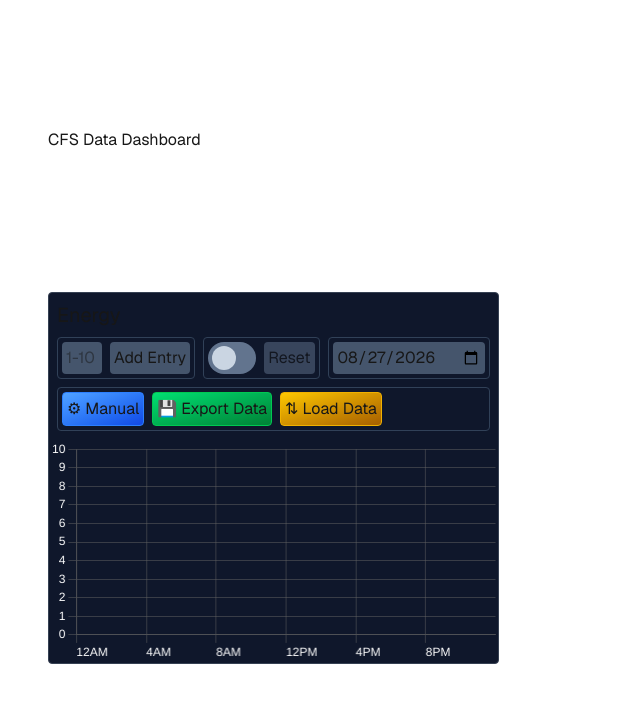
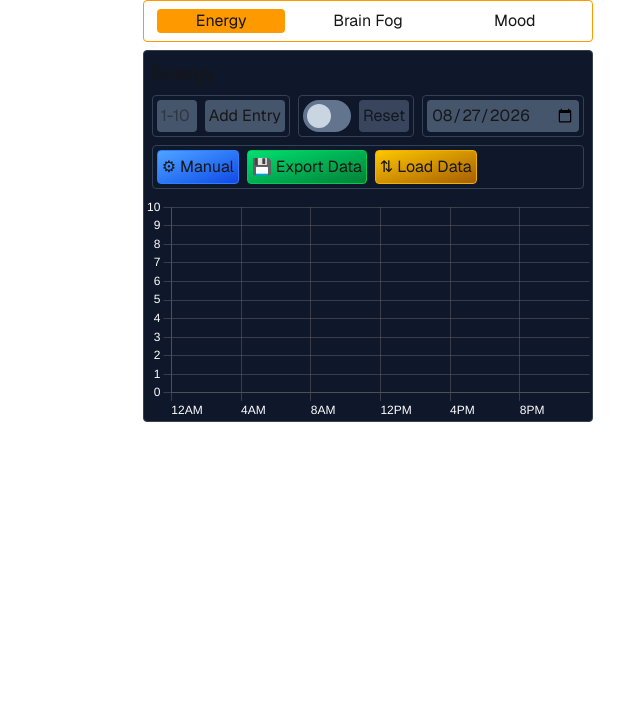
Before and after one commit to codywl/health-data-stats, a Next.js app: page / in a window 1280 px wide. Shown: the top 702 px of the page, without its empty margins (272-912 px from the left). Built offline with nearby package versions, Linux system fonts and the light colour scheme.

Commit message:
fix/style: Amend page.tsx

```diff
--- a/app/Dialog.tsx
+++ b/app/Dialog.tsx
@@ -1,4 +1,4 @@
-import { AnimatePresence, motion } from "motion/react";
+import { motion } from "motion/react";
 // Create an element at the cursor position to show children elements.
 export function Dialog(
   { children, cursorY, cursorX, onClose }:
--- a/app/page.tsx
+++ b/app/page.tsx
@@ -1,12 +1,11 @@
 import Image from "next/image";
-import { DisplayPanel } from "../app/DisplayPanel";
+import DisplayTabs from "./DisplayTabs";
 
 export default function Home() {
   return (
-    <div className="flex flex-col flex-1 items-center justify-center bg-zinc-50 font-sans dark:bg-black">
-      <main className="flex flex-1 w-full max-w-3xl flex-col items-center justify-between py-32 px-16 bg-white dark:bg-black sm:items-start">
-        <h1>CFS Data Dashboard</h1>
-        <DisplayPanel dataName="Energy" />
+    <div className="flex flex-1 flex-wrap items-center justify-center bg-zinc-50 font-sans dark:bg-black">
+      <main className="flex flex-col justify-center items-center w-full h-screen py-32 px-16 bg-white dark:bg-black">
+        <DisplayTabs tags={["Energy", "Brain Fog", "Mood"]} />
       </main>
     </div>
 
```
